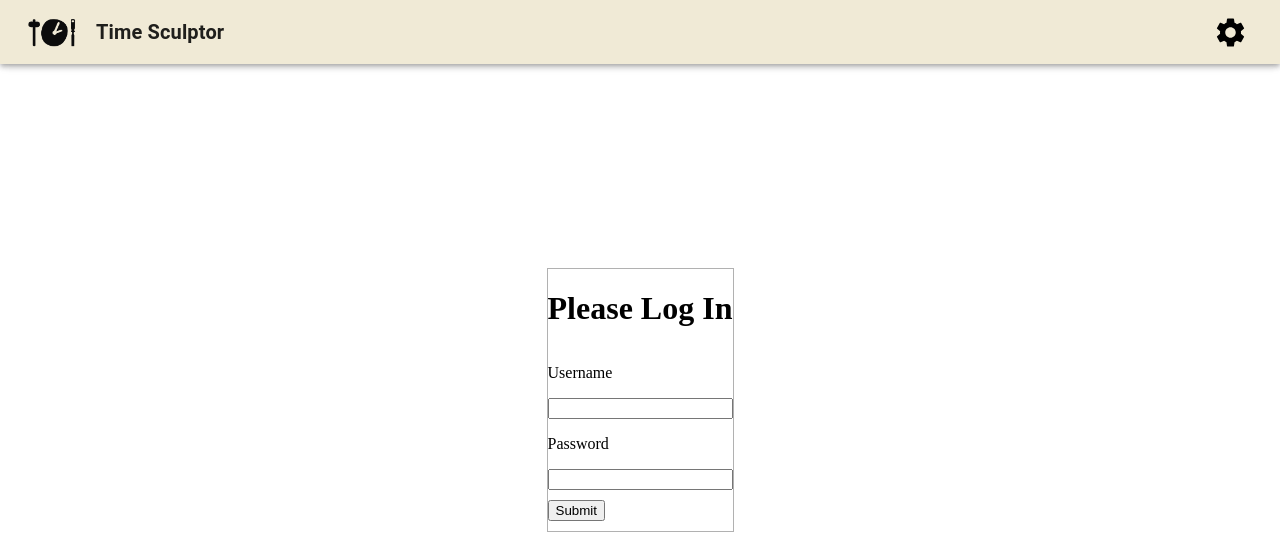
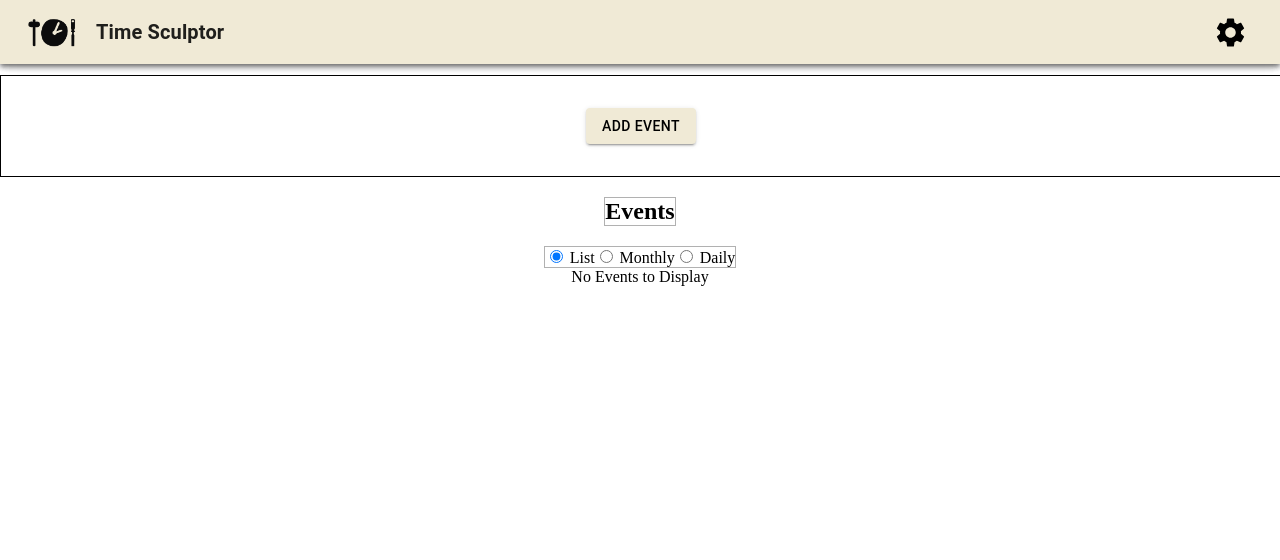
Before and after one commit to nickw409/TimeSculptor, a React (Vite) app in the folder TimeSculptor/: page / in a window 1280 px wide. Shown: the top 560 px of the page. Built offline with nearby package versions, Linux system fonts and the light colour scheme.

Commit message:
Returned loggedIn to true

```diff
--- a/TimeSculptor/src/App.jsx
+++ b/TimeSculptor/src/App.jsx
@@ -86,7 +86,7 @@ function App() {
   const globalContext = React.useContext(GlobalContext);
   const events = globalContext.globalState.events;
 
-  const [loggedIn, setLoggedIn] = useState(false);
+  const [loggedIn, setLoggedIn] = useState(true);
 
   // class for functions that change events, triggerring a rerender. follows a
   // Singleton design pattern
```
Also changed, not shown: TimeSculptor/src/main.jsx (+6 -6 lines).
